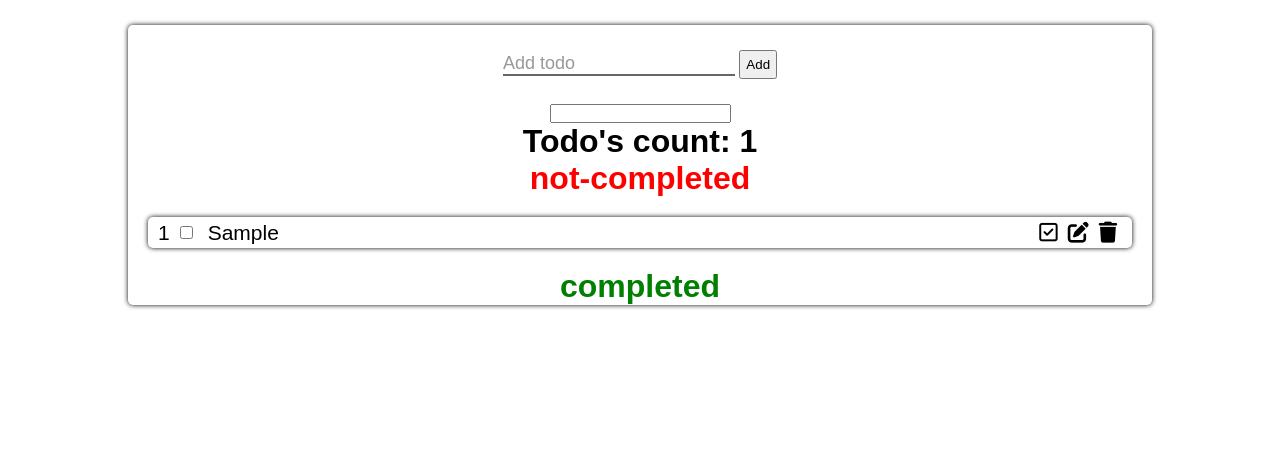
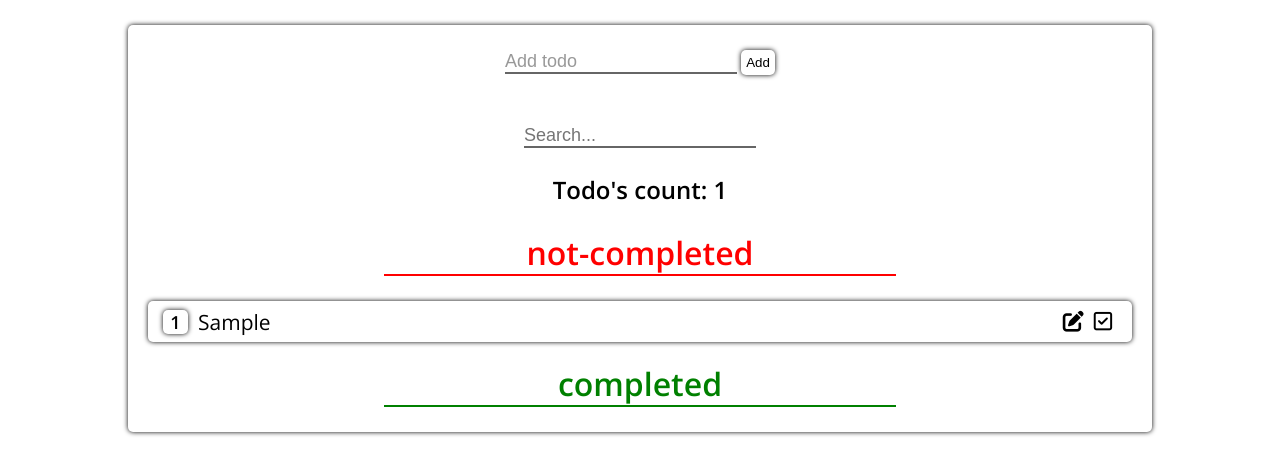
Before and after one commit to Celkowy/to-do, a plain HTML site: page index.html in a window 1280 px wide. Both pictures are taken after typing "Sample" into the empty fields and a click on the button "Add". Drawn offline with nearby package versions, Linux system fonts and the light colour scheme.

Commit message:
not working

```diff
--- a/index.html
+++ b/index.html
@@ -17,7 +17,7 @@
         <input type="text" placeholder="Add todo">
         <button>Add</button>
       </form>
-      <input type="text">
+      <input type="text" class="search" placeholder="Search...">
       <h1>Todo's count: <span class="counter">0</span></h1>
     </div>
 
--- a/script.js
+++ b/script.js
@@ -1,8 +1,9 @@
-const notCompletedTable = [];
-const CompletedTable = [];
+const notCompletedTodos = [];
+const completedTodos = [];
 const input = document.querySelector('form input')
 const form = document.querySelector('form')
-const ul = document.querySelector(".ul-not-completed")
+const ulNotCompleted = document.querySelector(".ul-not-completed")
+const ulCompleted = document.querySelector(".ul-completed")
 const counter = document.querySelector('.counter')
 
 
@@ -10,54 +11,98 @@ const addTodo = (e) => {
   e.preventDefault();
   if(input.value === "") return
   const newTodo = document.createElement("li")
-  newTodo.innerHTML = `<div class="left"><span class="index"></span><input class="checkbox" type="checkbox"> ${input.value}</div><div class="right"><i class="far fa-check-square"></i><i class="fas fa-edit"></i><i class="fas fa-trash remove"></i></div>`
-  ul.appendChild(newTodo)
-  notCompletedTable.push(newTodo)
-
-
-
-  const remove = newTodo.querySelector('.remove');
+  newTodo.innerHTML = `<div class="left"><span class="index"></span>${input.value}</div><div class="right"><i class="fas fa-edit"></i><i class="far fa-check-square"></i></div>`;
+  ulNotCompleted.appendChild(newTodo)
+  notCompletedTodos.push(newTodo)
+  const remove = newTodo.querySelector('.fa-check-square');
   remove.addEventListener('click', removeTodo)
   updateOrder()
   updateTable()
-
+  updateCompletedLiIndexes()
+  deleteFromCompletedUl()
   input.value = ""
-  console.log(notCompletedTable);
 }
 
 const removeTodo = (e) => {
-
+  e.target.parentNode.previousSibling.childNodes[0].classList.add('hide')
+  e.target.parentNode.childNodes[0].classList.add('hide')
+  e.target.parentNode.childNodes[1].classList.add('hide')
+  e.target.parentNode.previousSibling.classList.add('line-through')
+  e.target.className = "fas fa-trash delete"
+  e.target.parentNode.parentNode.classList.add('skip')
   const del = e.target.parentNode.parentNode;
   del.remove()
-  notCompletedTable.splice(del.dataset.key,1)
+  notCompletedTodos.splice(del.dataset.key,1)
+  completedTodos.push(e.target.parentNode.parentNode)
+  updateOrder()
   updateTable()
-  updateOrder()
+  updateCompletedTable()
+  deleteFromCompletedUl()
+  updateCompletedLiIndexes()
 
-  console.log(notCompletedTable);
 }
 
 const updateTable = () => {
-
-  ul.textContent = ""
-  notCompletedTable.forEach((element, index) =>{
+  ulNotCompleted.textContent = ""
+  notCompletedTodos.forEach((element, index) =>{
     element.dataset.key = index;
-    ul.appendChild(element)
+    ulNotCompleted.appendChild(element)
   })
-  counter.textContent = notCompletedTable.length
+  counter.textContent = notCompletedTodos.length
 }
 
 const updateOrder = () => {
-
-  let allLi = [...document.querySelectorAll('.index')]
-  allLi.forEach((element, index) => {
+  let allnotCompletedLi = [...document.querySelectorAll('.index')]
+  allnotCompletedLi.forEach((element, index) => {
     element.textContent = index + 1
   })
 }
 
 
+const updateCompletedTable = () => {
+  completedTodos.forEach(element => {
+    ulCompleted.appendChild(element)
+  })
+}
+
+const deleteFromCompletedUl = () => {
+  let listOfDeleteElements = [...document.querySelectorAll('.delete')]
+  listOfDeleteElements.forEach((element, index) => {
+   element.dataset.key = index;
+  })
+
+  //  ulCompleted.textContent = ""
+  //   completedTodos.forEach((element, index) => {
+  //   element.dataset.key = index;
+  //   ulCompleted.appendChild(element)
+  // })
+
+  // listOfDeleteElements.forEach(element => {
+  //   element.addEventListener('click', () => {
+  //     completedTodos.forEach(todo => {
+  //     updateCompletedLiIndexes()
+
+  //       console.log(todo, element);
+  //       if(todo.dataset.key == element.dataset.key){
+  //         console.log(todo.dataset.key);
+  //         completedTodos.splice(todo.dataset.key, 1)
+  //         console.log(todo);
+  //         todo.remove()
+  //       }
+  //     })
+  //   })
+  // })
+
+}
 
 
+const updateCompletedLiIndexes = () => {
+  completedTodos.forEach((element, index) => {
+  element.dataset.key = index;
+  console.log(element);
+})
 
+}
 
 
 
--- a/style.css
+++ b/style.css
@@ -1,3 +1,5 @@
+@import url('https://fonts.googleapis.com/css2?family=Open+Sans:wght@400;600&display=swap');
+
 * {
   margin: 0;
   padding: 0;
@@ -5,7 +7,7 @@
 }
 
 body {
-  font-family: Arial, serif;
+  font-family: 'Open Sans', sans-serif;
 }
 
 .wrapper {
@@ -29,14 +31,14 @@ form {
   margin: 25px;
 }
 
-form input {
+input {
   border: 0;
   border-bottom: 2px solid #666;
   font-size: 18px;
   outline: none;
 }
 
-form input:focus {
+input:focus {
   border-color: black;
 }
 
@@ -47,12 +49,53 @@ form input::placeholder {
 form button {
   padding: 5px;
   cursor: pointer;
+  border: none;
+  outline: none;
+  box-shadow: 0 0 5px 0 black;
+  border-radius: 5px;
+  background-color: white;
+}
+
+h1 {
+  font-size: 24px;
+  margin-bottom: 25px;
+}
+
+.search {
+  margin: 25px 0;
+}
+
+.index {
+  display: flex;
+  justify-content: center;
+  margin-right: 10px;
+  width: 25px;
+  box-shadow: 0 0 5px 0 black;
+  border-radius: 5px;
+  font-size: 18px;
+  font-weight: 600;
+}
+
+.hide {
+  display: none;
+}
+
+i.hide {
+  display: none;
+}
+
+.left.line-through {
+  text-decoration: line-through;
 }
 
 p {
   text-align: center;
   font-size: 32px;
   font-weight: 600;
+  border-bottom: 2px solid;
+  width: 50%;
+  margin: 0 auto;
+  margin-bottom: 25px;
 }
 
 .p-not-completed {
@@ -68,10 +111,13 @@ ul {
 }
 
 li {
+  display: flex;
+  justify-content: space-between;
   margin: 20px;
   box-shadow: 0 0 5px 0 black;
   border-radius: 5px;
   font-size: 21px;
+  padding: 5px;
 }
 
 i {
@@ -79,25 +125,11 @@ i {
   cursor: pointer;
 }
 
-.checkbox {
-  cursor: pointer;
-  margin: 5px;
-}
-
-.ul-not-completed li {
-  display: flex;
-  justify-content: space-between;
-}
-
 .left {
   display: flex;
   justify-content: center;
   align-items: center;
   margin-left: 10px;
-}
-
-.checkbox {
-  margin: 0 15px 0 10px;
 }
 
 .right {
```
